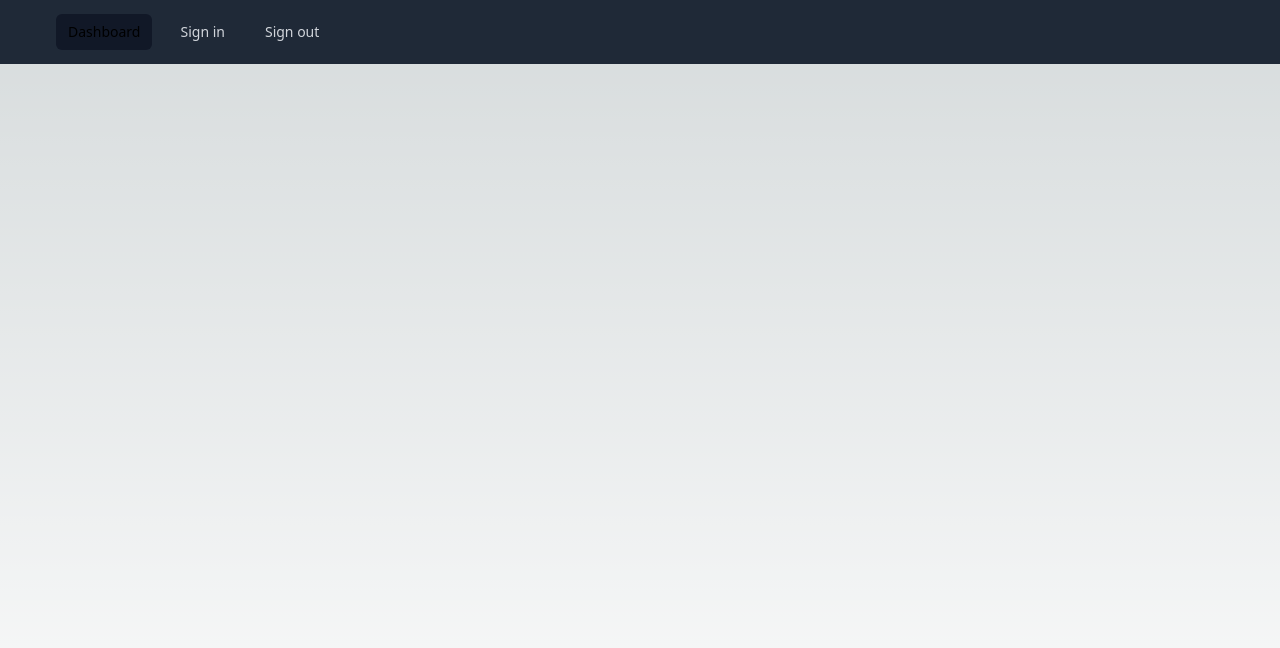
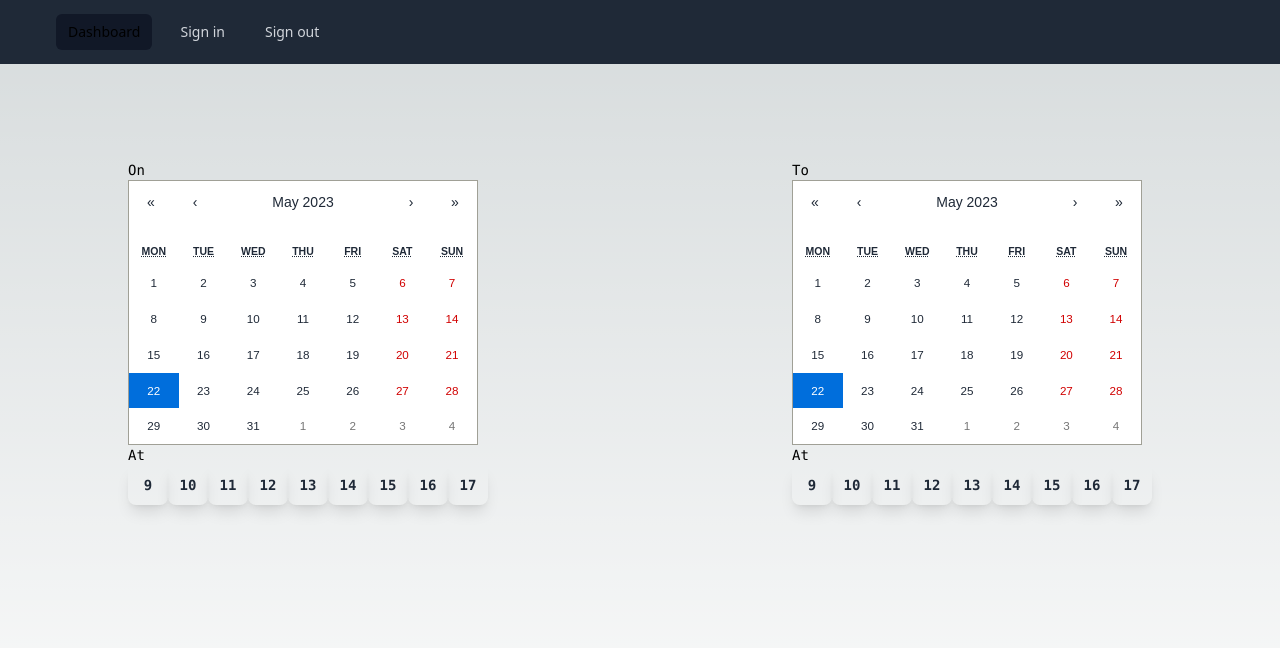
Before and after one commit to Mohsen-Bazmi/react-next, a Next.js app: page / in a window 1280 px wide. Shown: the top 648 px of the page. Built offline with nearby package versions, Linux system fonts and the light colour scheme.

Commit message:
style(layout): initialize a basic layout

```diff
--- a/app/page.tsx
+++ b/app/page.tsx
@@ -1,3 +1,4 @@
+import { DatePicker } from "../components/Calendar"
 export default function Home() {
   return (
     <main className="flex min-h-screen flex-col items-center justify-between p-24">
@@ -6,6 +7,9 @@ export default function Home() {
               The number of that dayʼs reservation when we hover
               over it. Also for each day, it should show a different shade of green
                         (higher when there are more reservations) */}
+
+        <DatePicker label="On" />
+        <DatePicker label="To" />
 
         {/* current date reservations:
               Once the user clicks on the date he can see what users are and for how long
--- /dev/null
+++ b/components/Calendar.tsx
@@ -0,0 +1,43 @@
+'use client'
+import React, { useId, useState } from 'react';
+import Calendar from 'react-calendar';
+import 'react-calendar/dist/Calendar.css';
+
+const workHours = [9, 10, 11, 12, 13, 14, 15, 16, 17] as const;
+type Hour = typeof workHours[number];
+type HourProps = { hour: Hour, isFree: Boolean };
+const Hour = ({ hour, isFree }: HourProps) => {
+    let classes = "border-white disabled hover:border-2 w-10 h-10 rounded-lg flex items-center justify-center shadow-lg";
+    if (!isFree) {
+        classes += " focus:outline-none disabled:opacity-25 text-gray-800 border-gray-800";
+    }
+
+
+    return <button className={classes}>{hour}</button>;
+}
+
+const HourPicker = () => {
+    return <>
+        <label>At</label>
+        <div className='flex flex-row font-mono text-white text-sm font-bold leading-6'>
+            {workHours.map(hour => <Hour key={hour} hour={hour} isFree={false} />)}
+        </div>
+    </>
+}
+
+export function DatePicker({ label }: { label: string }) {
+    const [selectedDate, selectDate] = useState(new Date());
+    const id = useId();
+
+    return <div className="flex flex-col">
+        <label htmlFor={id}>{label}</label>
+        <div id={id} className="text-gray-800">
+            <Calendar
+                tileClassName='active:bg-green-800'
+                onChange={(e: any) => selectDate(e)}
+                value={selectedDate} />
+        </div>
+
+        <HourPicker />
+    </div>;
+}
--- a/package.json
+++ b/package.json
@@ -37,6 +37,8 @@
     "husky": "^8.0.3",
     "jest": "^29.5.0",
     "jest-environment-jsdom": "^29.5.0",
+    "prettier": "^2.8.8",
+    "prettier-plugin-tailwindcss": "^0.3.0",
     "react-test-renderer": "^18.2.0"
   }
 }
--- /dev/null
+++ b/prettier.config.js
@@ -0,0 +1,3 @@
+module.exports = {
+    plugins: [require('prettier-plugin-tailwindcss')],
+}
```
Also changed, not shown: 2 other files (tests, documents, lock files or other folders).
